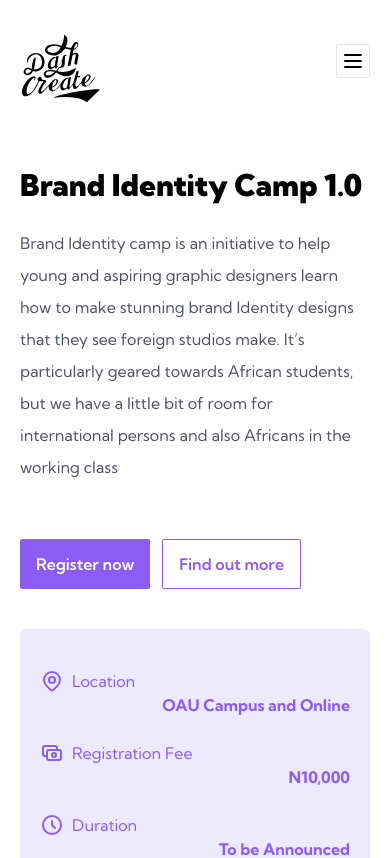
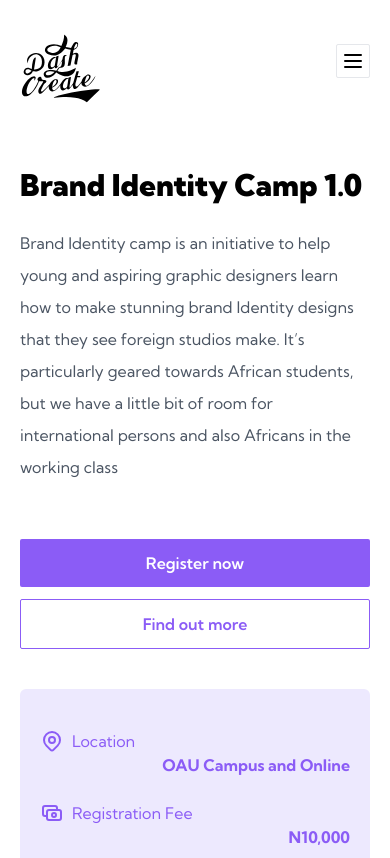
Before and after one commit to bolub/dashcreate, a Next.js app: page / in a window 390 px wide. Shown: the top 858 px of the page. Built offline with nearby package versions, Linux system fonts and the light colour scheme.

Commit message:
Fix buttons

```diff
--- a/Components/Navbar.js
+++ b/Components/Navbar.js
@@ -58,7 +58,7 @@ const Navbar = () => {
         </a>
         {scrollY > 300 && (
           <button
-            className='ml-6 transition duration-100 border-purple-500 border border-transparent text-purple-500 py-3 px-4
+            className='ml-6 transition duration-100 border border-purple-500 text-purple-500 hover:bg-purple-500 hover:text-white py-3 px-4
 
             rounded-sm font-semibold '
             onClick={() => openLink('https://Bit.ly/bidc1')}
@@ -145,7 +145,7 @@ const Navbar = () => {
               </div>
 
               <button
-                className='mb-8 transition duration-100 border-purple-500 border border-transparent text-purple-500 py-3 px-4
+                className='mb-8 transition duration-100 border border-purple-500 text-purple-500 hover:bg-purple-500 hover:text-white py-3 px-4
 
             rounded-sm font-semibold '
                 onClick={() => openLink('https://Bit.ly/bidc1')}
--- a/pages/index.js
+++ b/pages/index.js
@@ -63,9 +63,9 @@ export default function Home() {
             persons and also Africans in the working class
           </p>
 
-          <div className='flex mt-14'>
+          <div className='flex flex-col md:flex-row mt-14'>
             <button
-              className='transition duration-100 bg-purple-500 text-white py-3 px-4
+              className='transition w-full md:w-auto duration-100 bg-purple-500 text-white py-3 px-4
 
             rounded-sm font-semibold'
               onClick={() => openLink('https://Bit.ly/bidc1')}
@@ -75,7 +75,7 @@ export default function Home() {
 
             <a href='#about'>
               <button
-                className='transition duration-100 hover:bg-purple-500 hover:text-white border border-purple-500 text-purple-500 ml-3 py-3 px-4
+                className='transition w-full md:w-auto duration-100 hover:bg-purple-500 hover:text-white border border-purple-500 text-purple-500 mt-3 md:mt-0 md:ml-3 py-3 px-4
 
             rounded-sm font-semibold'
               >
```
